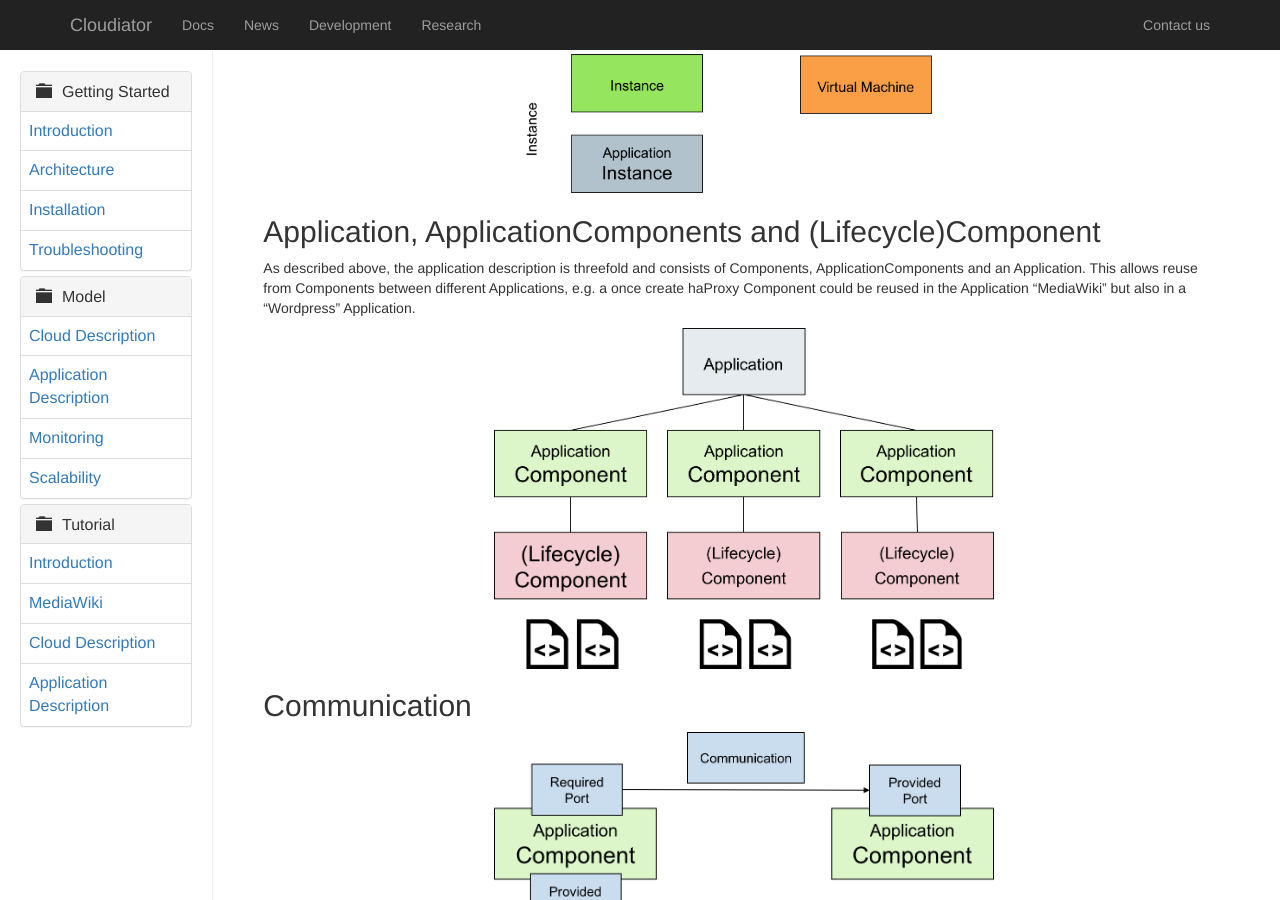
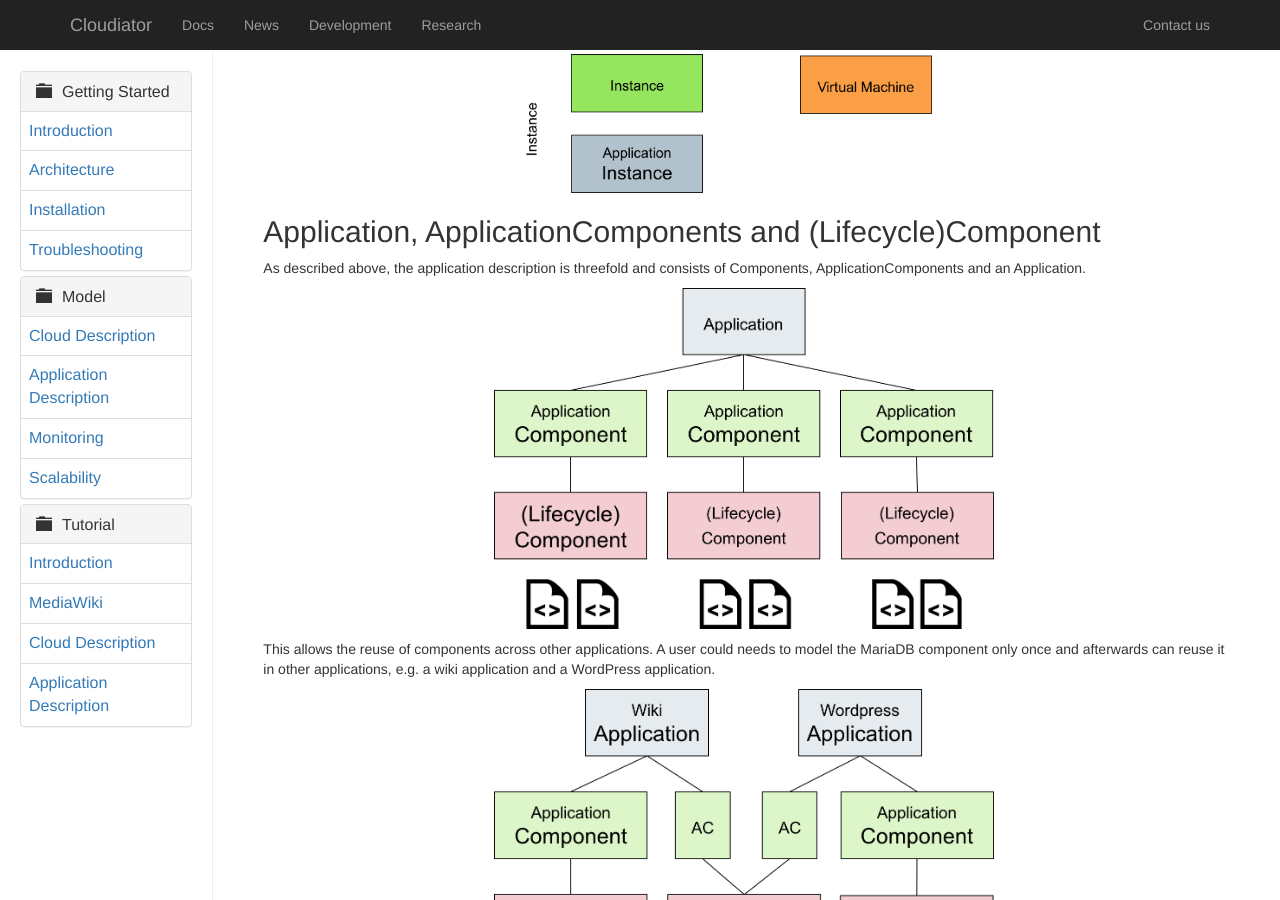
Before and after one commit to cloudiator/cloudiator.github.io, a Jekyll site: the page built from _docs/application.md, in a window 1280 px wide and 900 px high, scrolled down 539 px. Built offline with Jekyll 4.4.1, drawn with Linux system fonts in a browser that asks for light colours.

Commit message:
Added reuse picture

```diff
--- a/_docs/application.md
+++ b/_docs/application.md
@@ -23,10 +23,14 @@ This application description is generelly split into a type and instance model:
 ## Application, ApplicationComponents and (Lifecycle)Component
 
 As described above, the application description is threefold and consists of Components, ApplicationComponents
-and an Application. This allows reuse from Components between different Applications, e.g. a once create
-haProxy Component could be reused in the Application "MediaWiki" but also in a "Wordpress" Application.
+and an Application.
 
 ![Type model of cloudiator][type_model]
+
+This allows the reuse of components across other applications. A user could needs to model the MariaDB component
+only once and afterwards can reuse it in other applications, e.g. a wiki application and a WordPress application.
+
+![Reuse of application components][wiki_wordpress]
 
 
 ## Communication
@@ -46,3 +50,6 @@ haProxy Component could be reused in the Application "MediaWiki" but also in a "
 
 [communication_type]: /images/docs/communication_type.png
 {: .img-responsive .center-block}
+
+[wiki_wordpress]: /images/docs/wiki_wordpress.png
+{: .img-responsive .center-block}
```
Also changed, not shown: images/docs/wiki_wordpress.png (added).
